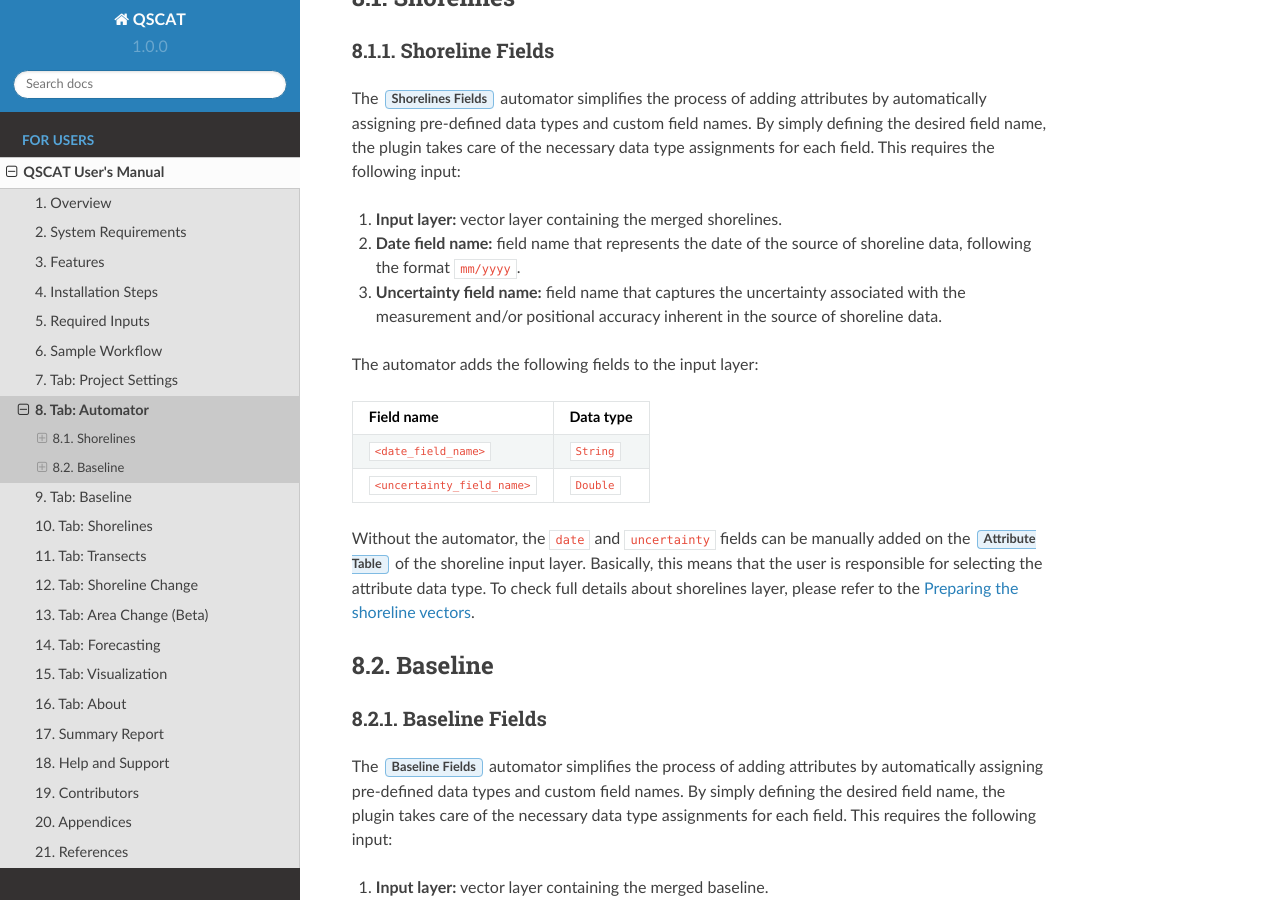
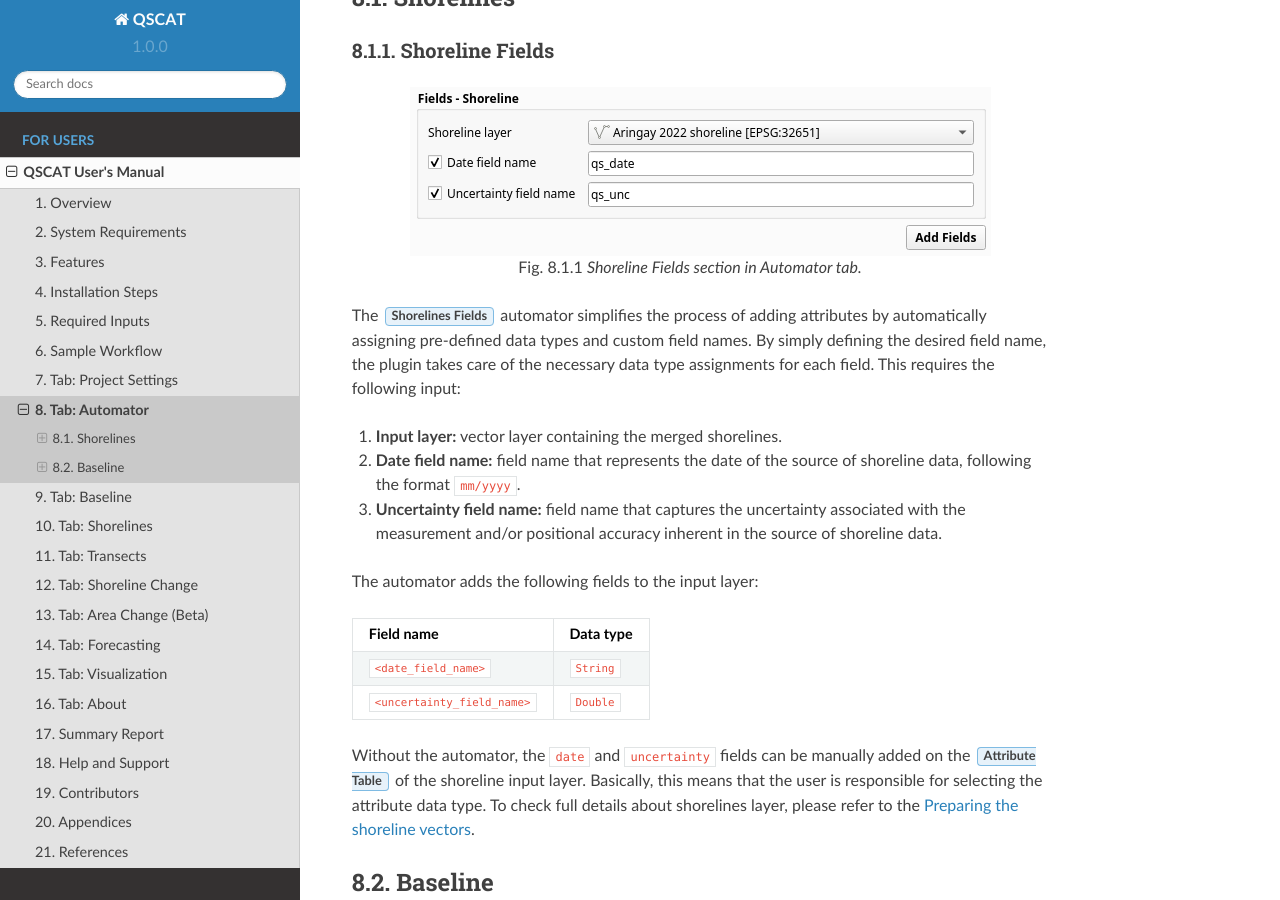
Before and after one commit to upmsi-coaster/qscat-docs, a Sphinx documentation site: the page built from docs/source/users_manual/tabs/automator.rst, in a window 1280 px wide and 900 px high, scrolled down 1251 px. Built offline with Sphinx 7.4.7 and the Read the Docs theme 2.0.0, drawn with Linux system fonts in a browser that asks for light colours.

Commit message:
Update automator.rst

```diff
--- a/docs/source/users_manual/tabs/automator.rst
+++ b/docs/source/users_manual/tabs/automator.rst
@@ -26,6 +26,11 @@
 
 Shoreline Fields
 ----------------
+
+.. figure:: /img/automator/automator-tab-shoreline-fields.png
+   :align: center
+
+   Shoreline Fields section in Automator tab.
 
 The :guilabel:`Shorelines Fields` automator simplifies the process of adding attributes by automatically assigning pre-defined data types and custom field names. By simply defining the desired field name, the plugin takes care of the necessary data type assignments for each field. This requires the following input:
 
```
